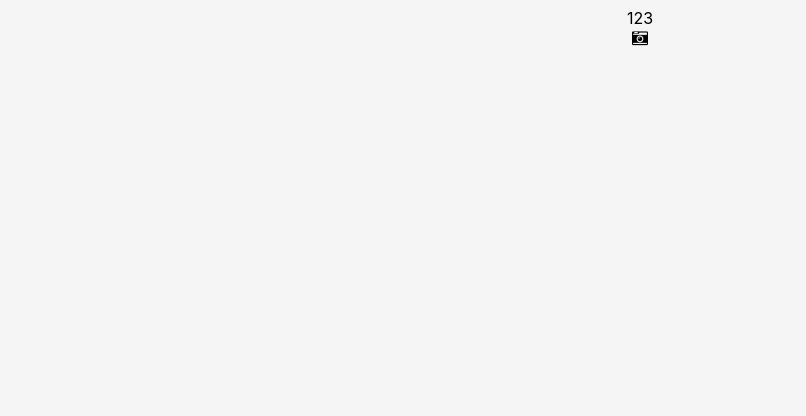
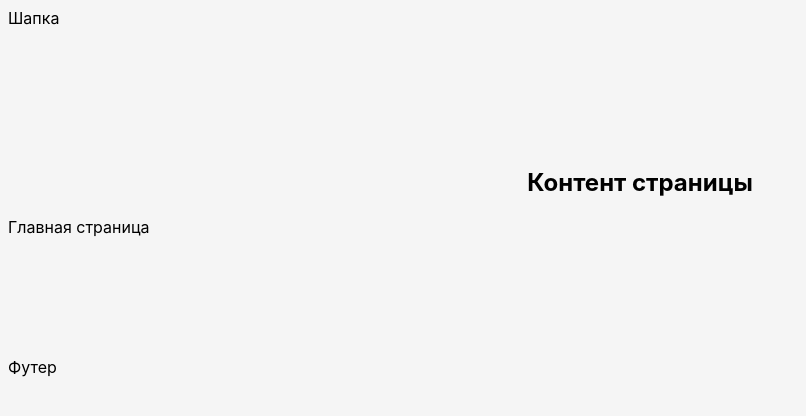
Before and after one commit to borboo21/blog, a React (Create React App) app: page / in a window 1280 px wide. Shown: the top 416 px of the page, without its empty margins (0-806 px from the left). Built offline with nearby package versions, Linux system fonts and the light colour scheme.

Commit message:
Реализовать основной компонент блога с роутингом

```diff
--- a/package.json
+++ b/package.json
@@ -14,7 +14,7 @@
     "react-dom": "^18.3.1",
     "react-hook-form": "^7.53.0",
     "react-redux": "^9.1.2",
-    "react-router": "^6.26.1",
+    "react-router-dom": "^6.26.1",
     "react-scripts": "5.0.1",
     "redux": "^5.0.1",
     "redux-thunk": "^3.1.0",
@@ -27,7 +27,7 @@
     "build": "react-scripts build",
     "test": "react-scripts test",
     "eject": "react-scripts eject",
-	"server": "json-server --watch src/db.json --port 3005"
+    "server": "json-server --watch src/db.json --port 3005"
   },
   "eslintConfig": {
     "extends": [
--- a/src/App.js
+++ /dev/null
@@ -1,14 +0,0 @@
-import styled from 'styled-components';
-
-const Div = styled.div`
-	text-align: center;
-`;
-
-export const App = () => {
-	return (
-		<Div>
-			<div>123</div>
-			<i className="fa fa-camera-retro"></i>
-		</Div>
-	);
-};
--- /dev/null
+++ b/src/blog.js
@@ -0,0 +1,34 @@
+import { Route, Routes } from 'react-router-dom';
+import styled from 'styled-components';
+
+const Content = styled.div`
+	padding: 120px 0;
+`;
+
+const H2 = styled.h2`
+	text-align: center;
+`;
+
+const Header = () => <div> Шапка </div>;
+const Footer = () => <div> Футер </div>;
+
+export const Blog = () => {
+	return (
+		<>
+			<Header />
+			<Content>
+				<H2>Контент страницы</H2>
+				<Routes>
+					<Route path="/" element={<div>Главная страница</div>} />
+					<Route path="/login" element={<div>Авторизация</div>} />
+					<Route path="/register" element={<div>Регистрация</div>} />
+					<Route path="/users" element={<div>Пользователи</div>} />
+					<Route path="/post/:postId" element={<div>Cтатья</div>} />
+					<Route path="/post" element={<div>Новая статья</div>} />
+					<Route path="*" element={<div>Ошибка</div>} />
+				</Routes>
+			</Content>
+			<Footer />
+		</>
+	);
+};
--- a/src/index.js
+++ b/src/index.js
@@ -1,12 +1,13 @@
 import React from 'react';
 import ReactDOM from 'react-dom/client';
+import { BrowserRouter } from 'react-router-dom';
+import { Blog } from './blog';
 import './index.css';
-import { App } from './App';
 
 const root = ReactDOM.createRoot(document.getElementById('root'));
 
 root.render(
-	<React.StrictMode>
-		<App />
-	</React.StrictMode>,
+	<BrowserRouter>
+		<Blog />
+	</BrowserRouter>,
 );
```
Also changed, not shown: 1 other file (tests, documents, lock files or other folders).
